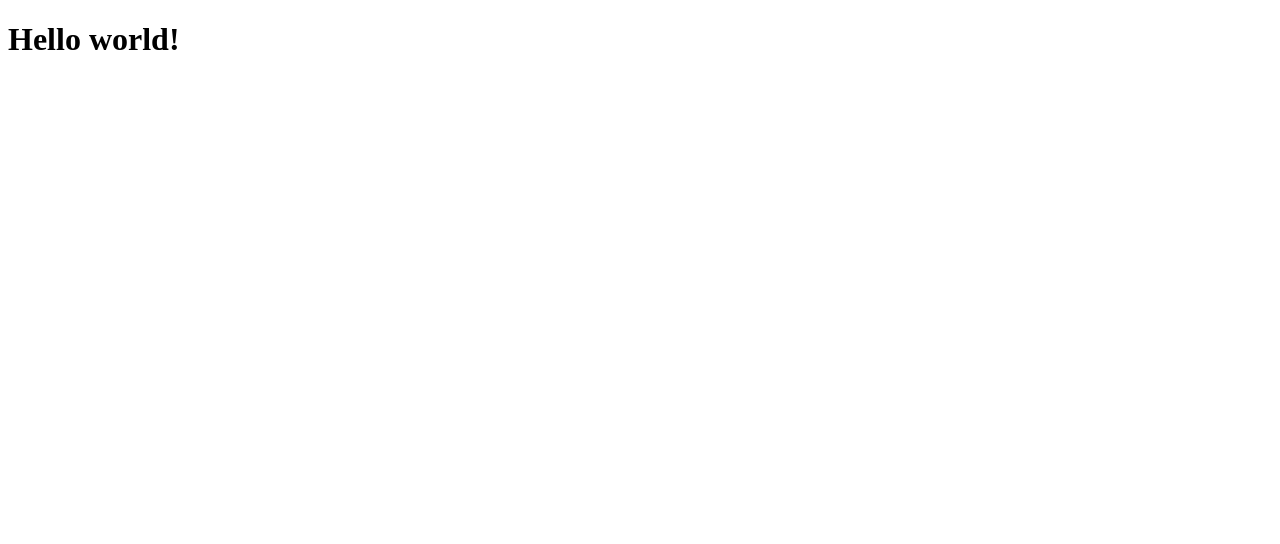
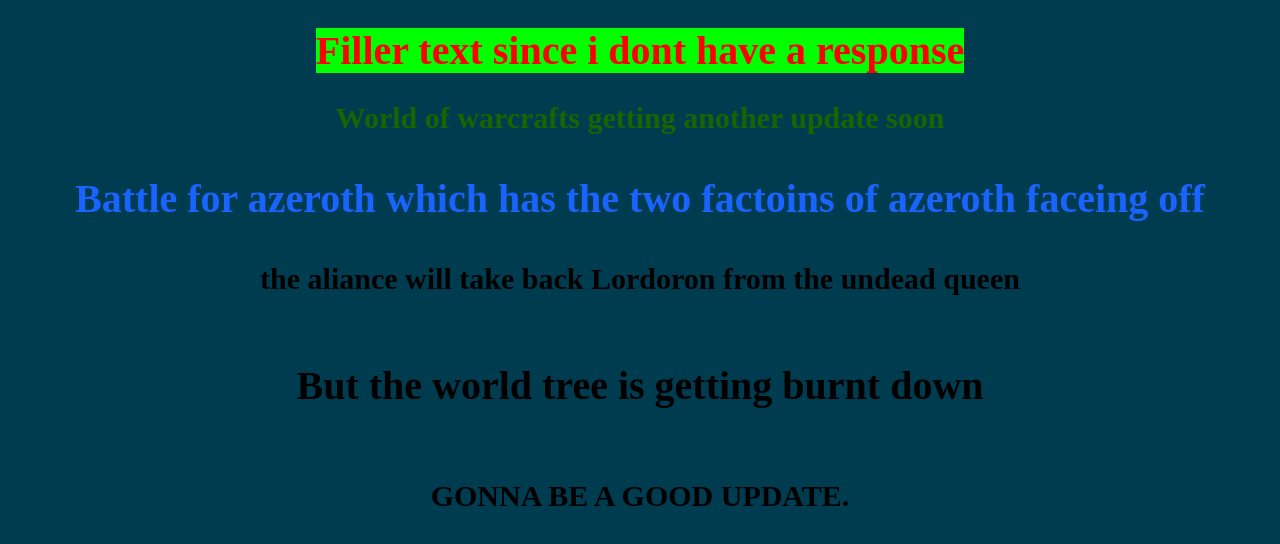
Before and after one commit to ZacharyMeyers/Type-exercise, a plain HTML site: page index.html in a window 1280 px wide. Drawn offline with Linux system fonts and the light colour scheme.

Commit message:
Added type, color and font

```diff
--- a/index.html
+++ b/index.html
@@ -3,13 +3,34 @@
   <head>
 
     <title>First Project!</title>
+    <style>
 
+      body {font-family:"Comic Sans"; font-size: 100px;}
+
+      h1,h3,h5 {font-family: serif;}
+
+      h1 {font-size: 40px;color:rgb(255,0,0);text-align: center;}
+        h2 {font-size: 30px;color:rgb(25,100,0);;text-align: center;}
+          h3 {font-size: 40px;color:rgb(25,100,300);;text-align: center;}
+            h4 {font-size:30px;text-align: center;}
+              h5 {font-size: 40px;text-align: center;}
+                h6 {font-size: 30px;text-transform: uppercase;letter-spacing: normal;;text-align: center;}
+
+              span.highlight {background-color:rgb(0,255,0)}
+    </style>
   </head>
 
   <body>
 
-    <h1>Hello world!</h1>
+    <h1><span class="highlight">Filler text since i dont have a response </span></h1>
+    <h2> World of warcrafts getting another update soon</h2>
+    <h3> Battle for azeroth which has the two factoins of azeroth faceing off</h3>
+    <h4> the aliance will take back Lordoron from the undead queen</h4>
+    <h5> But the world tree is getting burnt down</h5>
+    <h6> gonna be a good update.</h6>
 
   </body>
-
+    <style>
+    Body{background-color:rgb(0,60,80)}
+    </style>
 </html>
```
